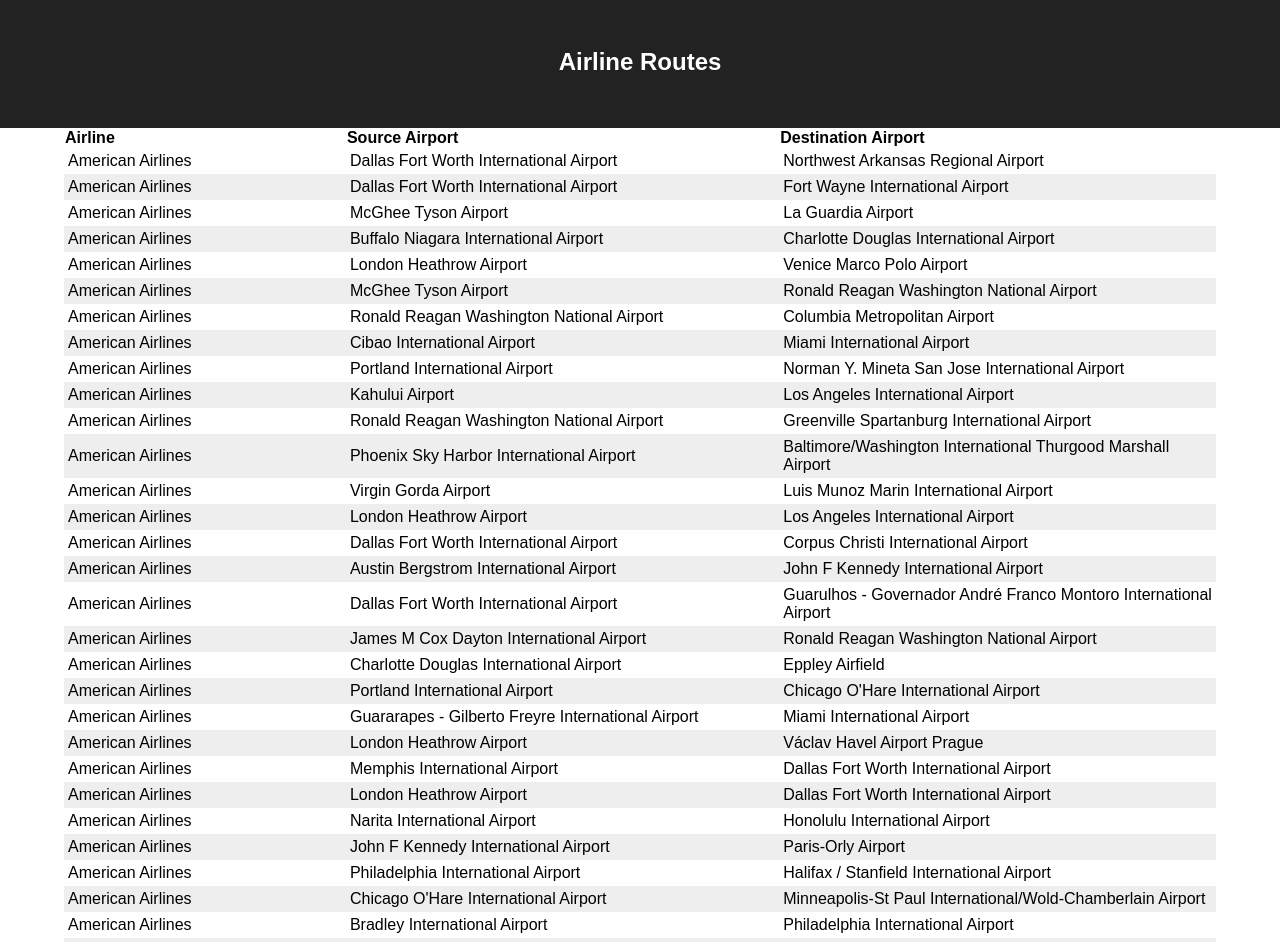
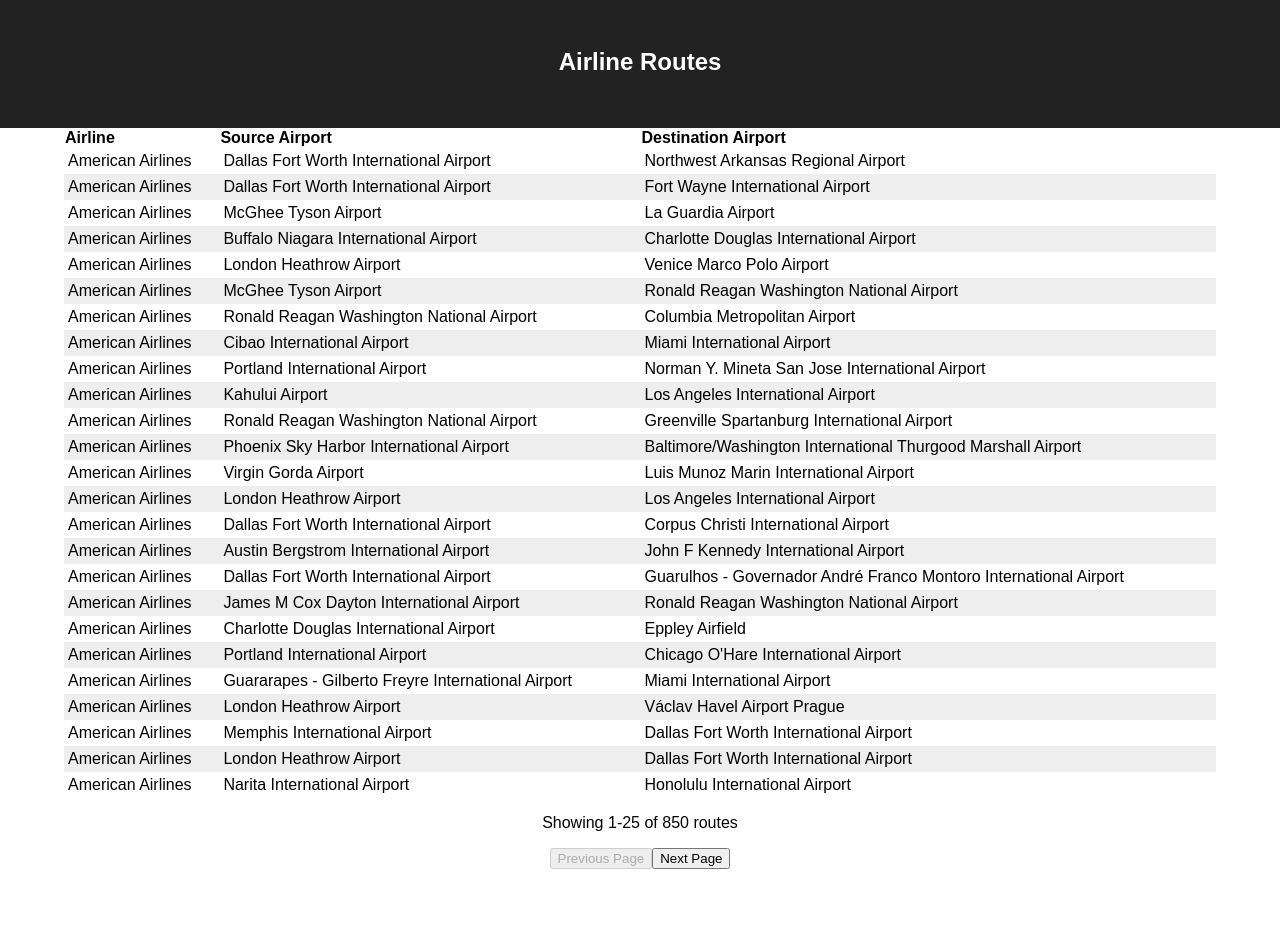
Before and after one commit to maxiappleton/airline-routes, a React (Create React App) app: page / in a window 1280 px wide. Shown: the top 942 px of the page. After the commit the page ends 885 px from the top, so only its background shows below. Built offline with nearby package versions, Linux system fonts and the light colour scheme.

Commit message:
added pagination to table view

```diff
--- a/src/App.js
+++ b/src/App.js
@@ -27,7 +27,7 @@
           <h1 className="title">Airline Routes</h1>
         </header>
         <section>
-          <Table className="routes-table" columns={columns} rows={data.routes} format={this.formatValue} />
+          <Table columns={columns} rows={data.routes} format={this.formatValue} perPage={25} />
         </section>
       </div>
     );
--- a/src/components/Table.js
+++ b/src/components/Table.js
@@ -1,30 +1,73 @@
 import React, { Component } from 'react';
 
 class Table extends Component {
+  constructor(props) {
+    super(props);
+    this.state = {
+      currPage: 0
+    };
+
+    this.handlePrevClick = this.handlePrevClick.bind(this);
+    this.handleNextClick = this.handleNextClick.bind(this);
+  }
+
+  handlePrevClick() {
+    this.setState((prevState) => {
+      return { currPage: prevState.currPage - 1 };
+    });
+  }
+
+  handleNextClick() {
+    this.setState((prevState) => {
+      return { currPage: prevState.currPage + 1 };
+    });
+  }
+
   render() {
-    // const sampleRoutes = this.props.rows.slice(0, 10);
+    const col1 = this.props.columns[0];
+    const col2 = this.props.columns[1];
+    const col3 = this.props.columns[2];
+
+    const startIdx = this.state.currPage * this.props.perPage;
+    const endIdx = (this.state.currPage + 1) * this.props.perPage;
+    const rowsToDisplay = this.props.rows.slice(startIdx, endIdx);
 
     return (
+      <div>
         <table className="routes-table">
           <thead>
             <tr>
-            <th>{this.props.columns[0].name}</th>
-            <th>{this.props.columns[1].name}</th>
-            <th>{this.props.columns[2].name}</th>
+              <th>{col1.name}</th>
+              <th>{col2.name}</th>
+              <th>{col3.name}</th>
             </tr>
           </thead>
           <tbody>
-          {this.props.rows.map(route => {
+            {rowsToDisplay.map(route => {
               return (
                 <tr key={JSON.stringify(route)}>
-                <td>{this.props.format(this.props.columns[0].property, route.airline)}</td>
-                <td>{this.props.format(this.props.columns[1].property, route.src)}</td>
-                <td>{this.props.format(this.props.columns[2].property, route.dest)}</td>
+                  <td>{this.props.format(col1.property, route[col1.property])}</td>
+                  <td>{this.props.format(col2.property, route[col2.property])}</td>
+                  <td>{this.props.format(col3.property, route[col3.property])}</td>
                 </tr>
               );
             })}
           </tbody>
         </table>
+        <div className="pagination">
+          <p>Showing {startIdx + 1}-{endIdx} of {this.props.rows.length} routes</p>
+          <p>
+            <button
+              onClick={this.handlePrevClick}
+              disabled={this.state.currPage === 0}
+            >Previous Page</button>
+            <button
+              onClick={this.handleNextClick}
+              disabled={endIdx === this.props.rows.length}
+            >Next Page</button>
+          </p>
+        </div>
+      </div>
     );
   }
 }
```
Also changed, not shown: 1 other file (tests, documents, lock files or other folders). Lines whose indentation alone changed are shown as unchanged.
